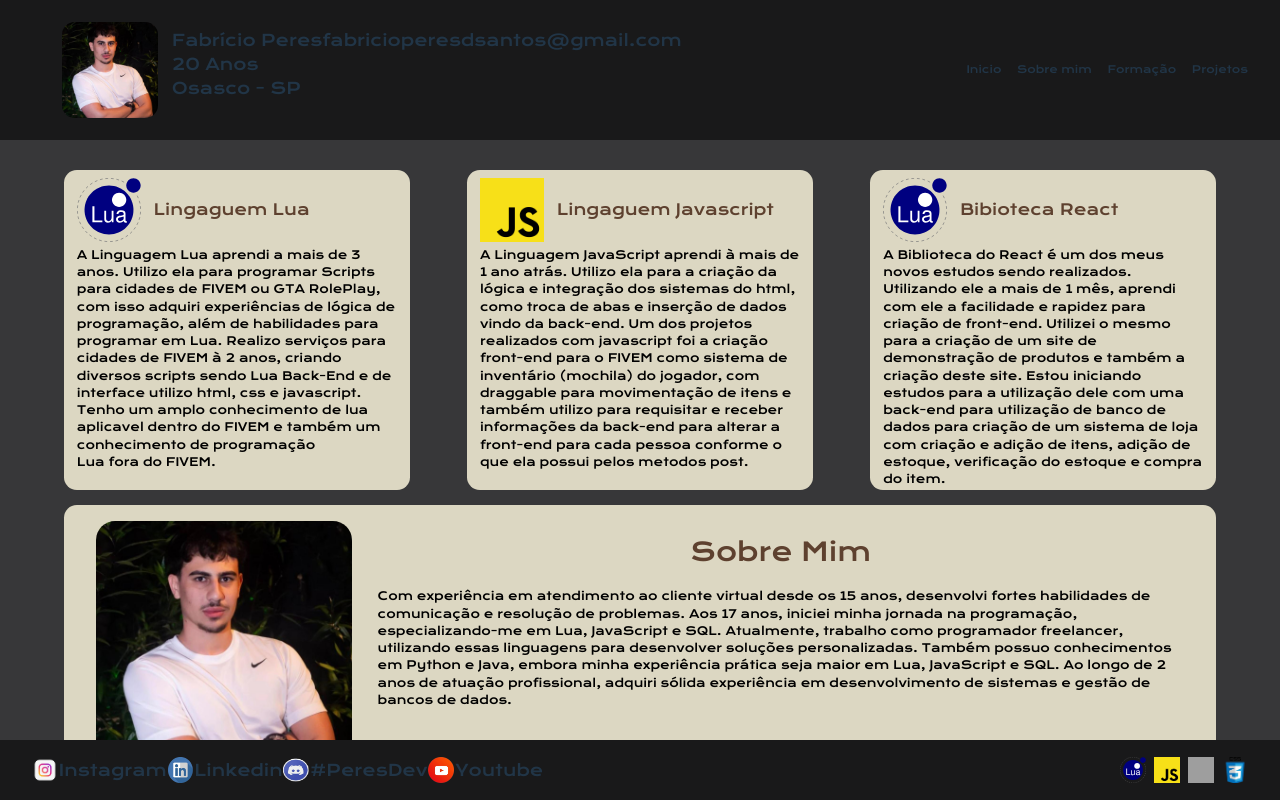
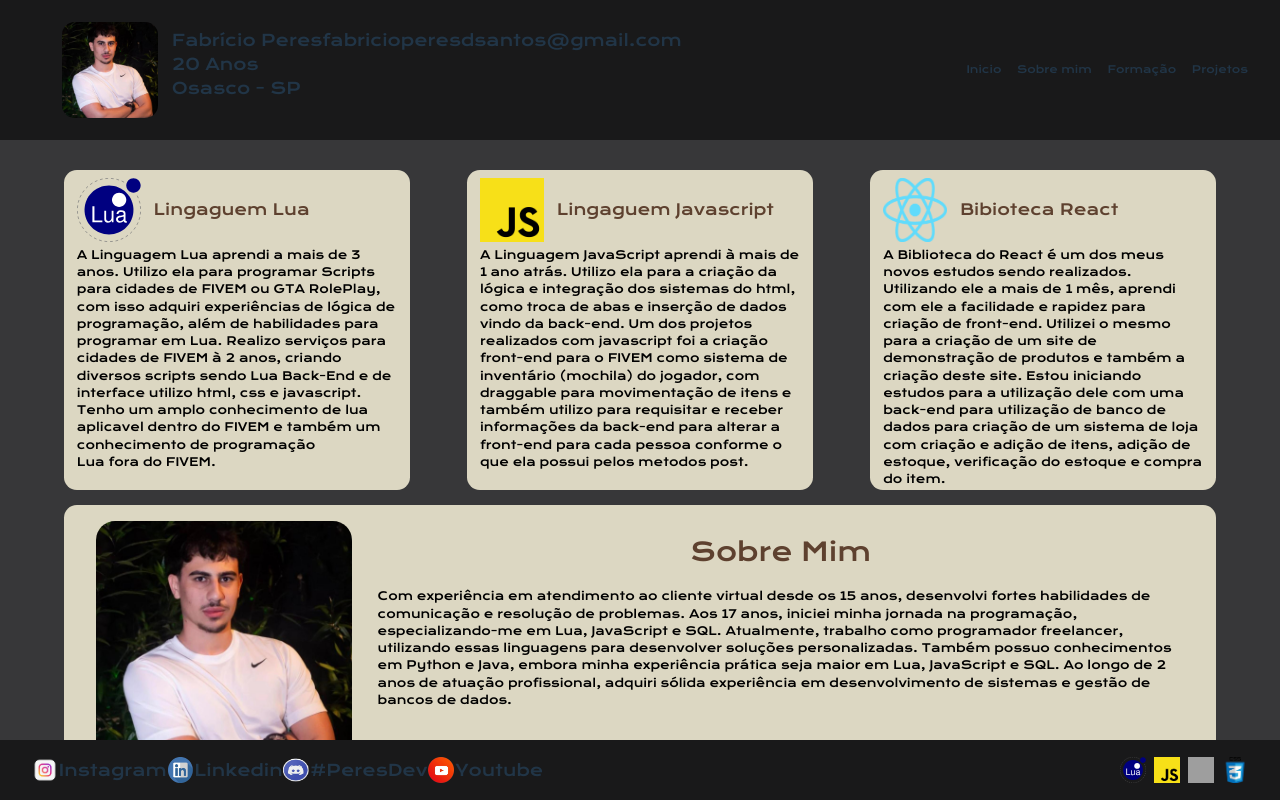
Before and after one commit to xPeres/Peres, a React (Vite) app: page / in a window 1280 px wide. Built offline with nearby package versions, Linux system fonts and the light colour scheme; grey boxes are pictures that could not be loaded.

Commit message:
Update App.jsx

```diff
--- a/src/App.jsx
+++ b/src/App.jsx
@@ -6,6 +6,7 @@ import js from './assets/js.png'
 import html from './assets/html.png'
 import css from './assets/css.png'
 import insta from './assets/insta.png'
+import react from './assets/react.png'
 import linkeding from './assets/linkedin.png'
 import discord from './assets/discord.png'
 import youtube from './assets/youtube.png'
@@ -80,7 +81,7 @@ function App() {
           </div>
           <div className='cards'>
           <div className='tituloCards'>
-              <img className='logoCards' src={lua} alt=""/>
+              <img className='logoCards' src={react} alt=""/>
               <div className='nomeLinguagem'>Bibioteca React</div>
             </div>
 
```
